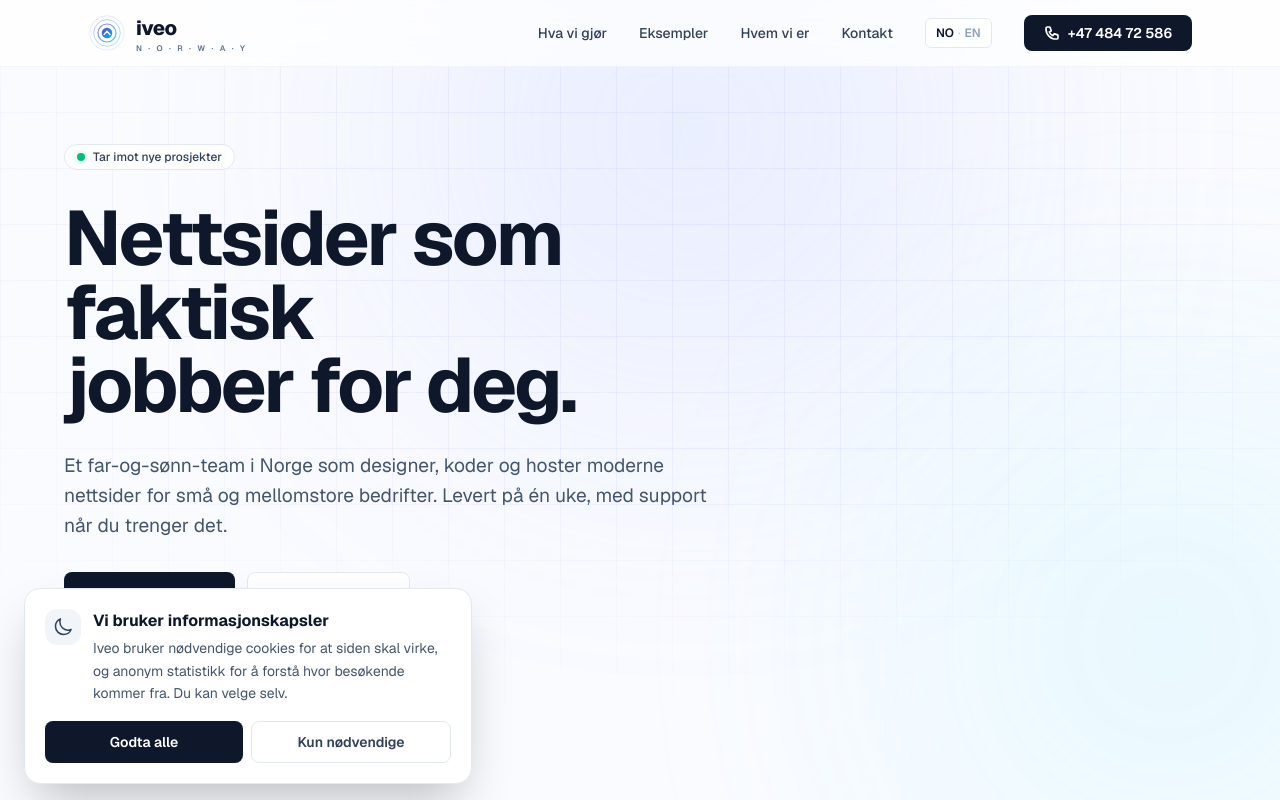
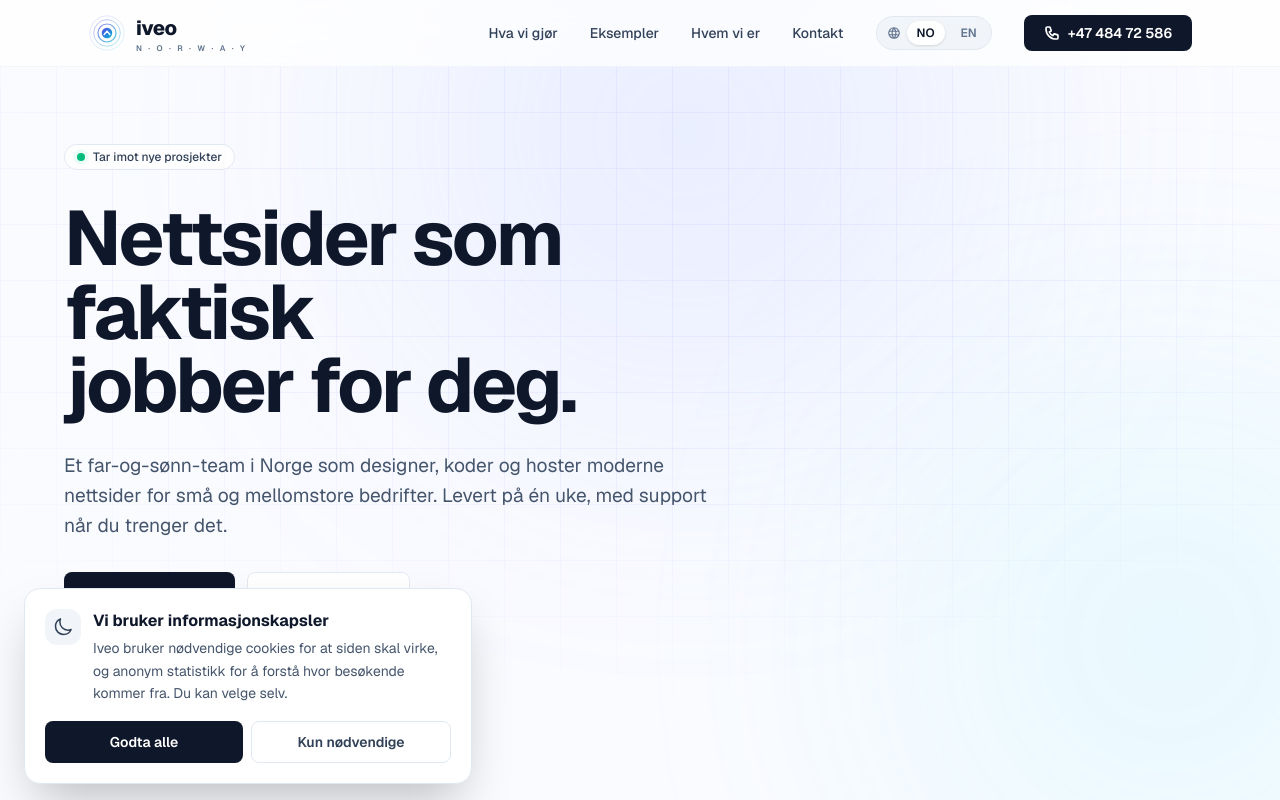
Before and after one commit to sondrebakkejord-cell/Iveo, a Next.js app: page / in a window 1280 px wide. Shown: the top 800 px of the page. Built offline with nearby package versions, Linux system fonts and the light colour scheme.

Commit message:
Make language toggle more obvious: segmented control with globe icon

```diff
--- a/app/lang.tsx
+++ b/app/lang.tsx
@@ -350,17 +350,46 @@ export function useT() {
 
 export function LanguageToggle({ className = "" }: { className?: string }) {
   const { lang, setLang } = useT();
-  const next: Lang = lang === "no" ? "en" : "no";
+  const base =
+    "px-2.5 py-1 rounded-full text-xs font-semibold transition-colors";
+  const active = "bg-white text-slate-900 shadow-sm";
+  const inactive = "text-slate-500 hover:text-slate-800";
   return (
-    <button
-      type="button"
-      onClick={() => setLang(next)}
-      aria-label={lang === "no" ? "Switch to English" : "Bytt til norsk"}
-      className={`inline-flex items-center gap-1 px-2.5 py-1.5 rounded-md border border-slate-200 bg-white/70 hover:bg-white text-xs font-semibold text-slate-700 hover:text-slate-900 transition-colors ${className}`}
+    <div
+      role="group"
+      aria-label={lang === "no" ? "Språkvalg" : "Language"}
+      className={`inline-flex items-center gap-1.5 p-1 rounded-full bg-slate-100 border border-slate-200 ${className}`}
     >
-      <span className={lang === "no" ? "text-slate-900" : "text-slate-400"}>NO</span>
-      <span className="text-slate-300">·</span>
-      <span className={lang === "en" ? "text-slate-900" : "text-slate-400"}>EN</span>
-    </button>
+      <svg
+        className="w-3.5 h-3.5 ml-1.5 text-slate-500"
+        fill="none"
+        viewBox="0 0 24 24"
+        stroke="currentColor"
+        strokeWidth={2}
+        aria-hidden="true"
+      >
+        <path
+          strokeLinecap="round"
+          strokeLinejoin="round"
+          d="M21 12a9 9 0 11-18 0 9 9 0 0118 0zM3.6 9h16.8M3.6 15h16.8M12 3a14 14 0 010 18M12 3a14 14 0 000 18"
+        />
+      </svg>
+      <button
+        type="button"
+        onClick={() => setLang("no")}
+        aria-pressed={lang === "no"}
+        className={`${base} ${lang === "no" ? active : inactive}`}
+      >
+        NO
+      </button>
+      <button
+        type="button"
+        onClick={() => setLang("en")}
+        aria-pressed={lang === "en"}
+        className={`${base} ${lang === "en" ? active : inactive}`}
+      >
+        EN
+      </button>
+    </div>
   );
 }
```
